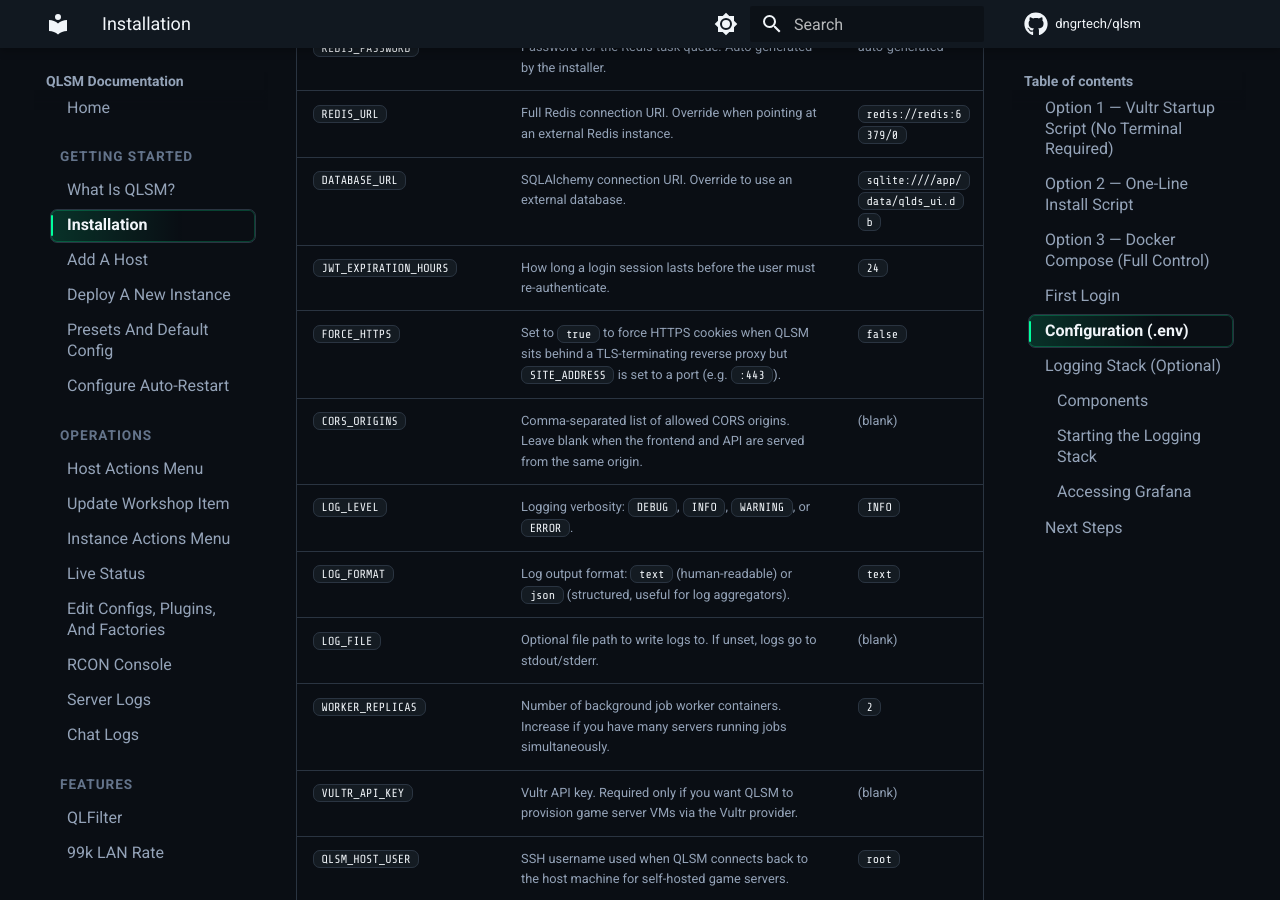
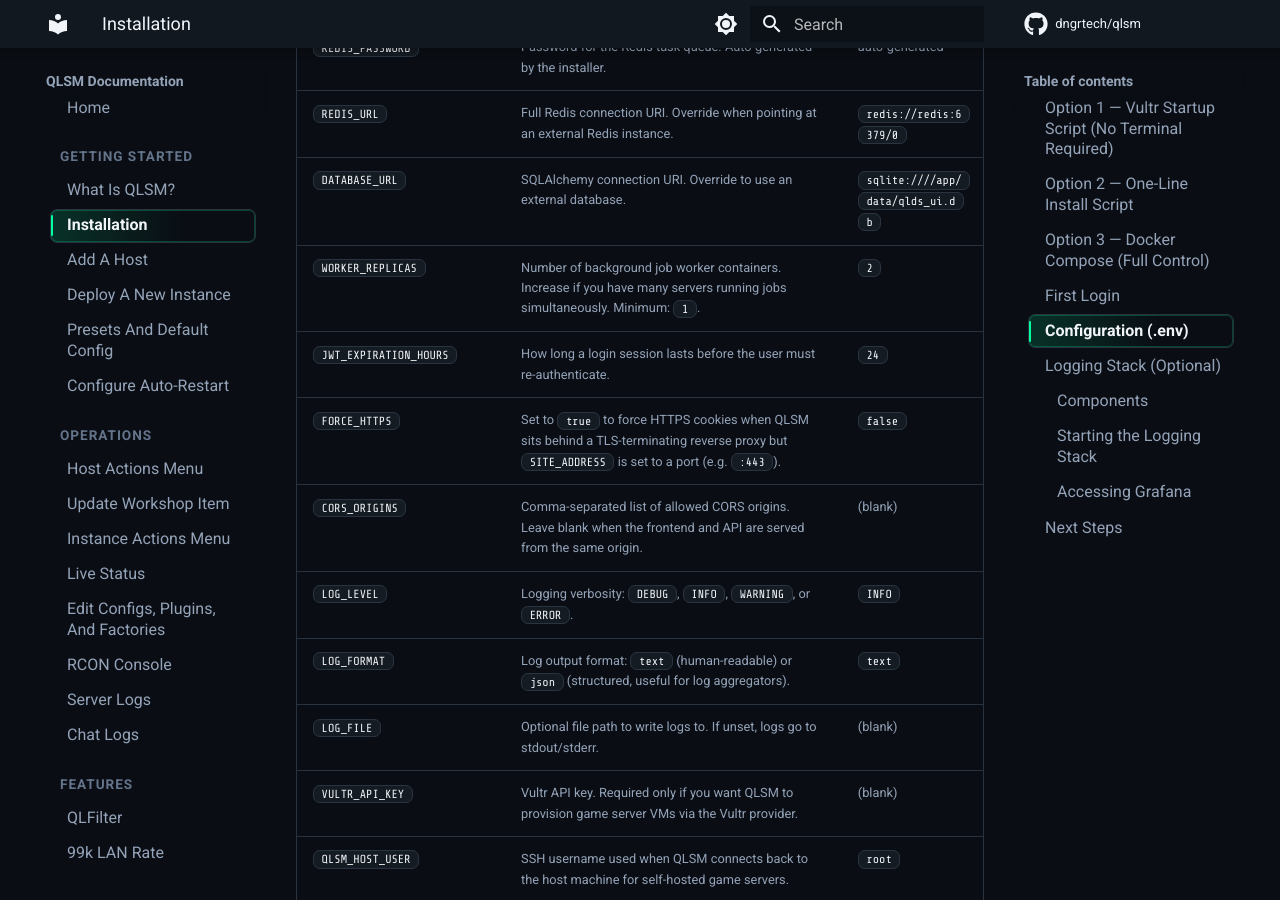
Before and after one commit to dngrtech/qlsm, an MkDocs documentation site: the page built from docs/user/getting-started/installation.md, in a window 1280 px wide and 900 px high, scrolled down 2762 px. Built offline with MkDocs 1.6.1 and Material for MkDocs 9.7.7, drawn with Linux system fonts in a browser that asks for light colours; comment, search, counter and statistics services are not loaded.

Commit message:
fix: add WORKER_REPLICAS minimum note and move row near infra vars
Documents that WORKER_REPLICAS=0 silently disables all background jobs
(minimum valid value is 1). Also moves the row next to Redis/DB vars
where it fits semantically.

```diff
--- a/docs/user/getting-started/installation.md
+++ b/docs/user/getting-started/installation.md
@@ -106,13 +106,13 @@
 | `REDIS_PASSWORD` | Password for the Redis task queue. Auto-generated by the installer. | auto-generated |
 | `REDIS_URL` | Full Redis connection URI. Override when pointing at an external Redis instance. | `redis://redis:6379/0` |
 | `DATABASE_URL` | SQLAlchemy connection URI. Override to use an external database. | `sqlite:////app/data/qlds_ui.db` |
+| `WORKER_REPLICAS` | Number of background job worker containers. Increase if you have many servers running jobs simultaneously. Minimum: `1`. | `2` |
 | `JWT_EXPIRATION_HOURS` | How long a login session lasts before the user must re-authenticate. | `24` |
 | `FORCE_HTTPS` | Set to `true` to force HTTPS cookies when QLSM sits behind a TLS-terminating reverse proxy but `SITE_ADDRESS` is set to a port (e.g. `:443`). | `false` |
 | `CORS_ORIGINS` | Comma-separated list of allowed CORS origins. Leave blank when the frontend and API are served from the same origin. | (blank) |
 | `LOG_LEVEL` | Logging verbosity: `DEBUG`, `INFO`, `WARNING`, or `ERROR`. | `INFO` |
 | `LOG_FORMAT` | Log output format: `text` (human-readable) or `json` (structured, useful for log aggregators). | `text` |
 | `LOG_FILE` | Optional file path to write logs to. If unset, logs go to stdout/stderr. | (blank) |
-| `WORKER_REPLICAS` | Number of background job worker containers. Increase if you have many servers running jobs simultaneously. | `2` |
 | `VULTR_API_KEY` | Vultr API key. Required only if you want QLSM to provision game server VMs via the Vultr provider. | (blank) |
 | `QLSM_HOST_USER` | SSH username used when QLSM connects back to the host machine for self-hosted game servers. | `root` |
 | `QLSM_HOST_IP` | Pre-fills the "Server address" field when adding a self-host entry in the UI. | (blank) |
```
Also changed, not shown: 1 other file.
